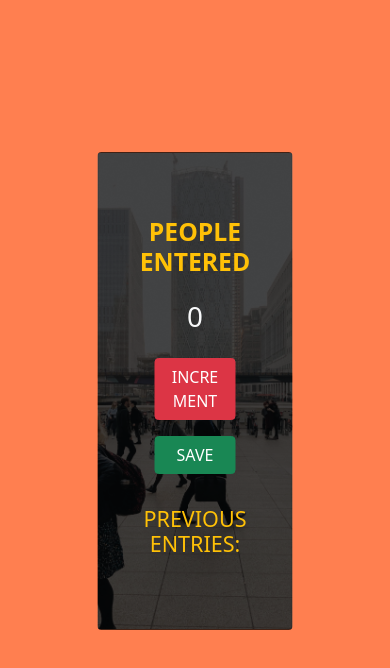
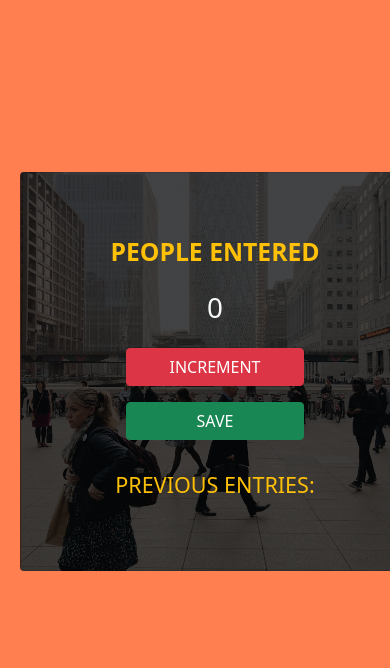
Before and after one commit to fodieshub/passengercounterapp, a plain HTML site: page index.html in a window 390 px wide. Drawn offline with nearby package versions, Linux system fonts and the light colour scheme.

Commit message:
Working on the responsiveness
Added media query to the css file to make the application responsive. I set the mobile responsive for 576px

```diff
--- a/style.css
+++ b/style.css
@@ -18,3 +18,10 @@ body{
     left: 50%;
     transform: translateX(-50%);
 }
+
+@media (max-width: 576px){
+    .main-contain{
+        width: 100%;
+        margin: 20px 20px;
+    }
+}
```
